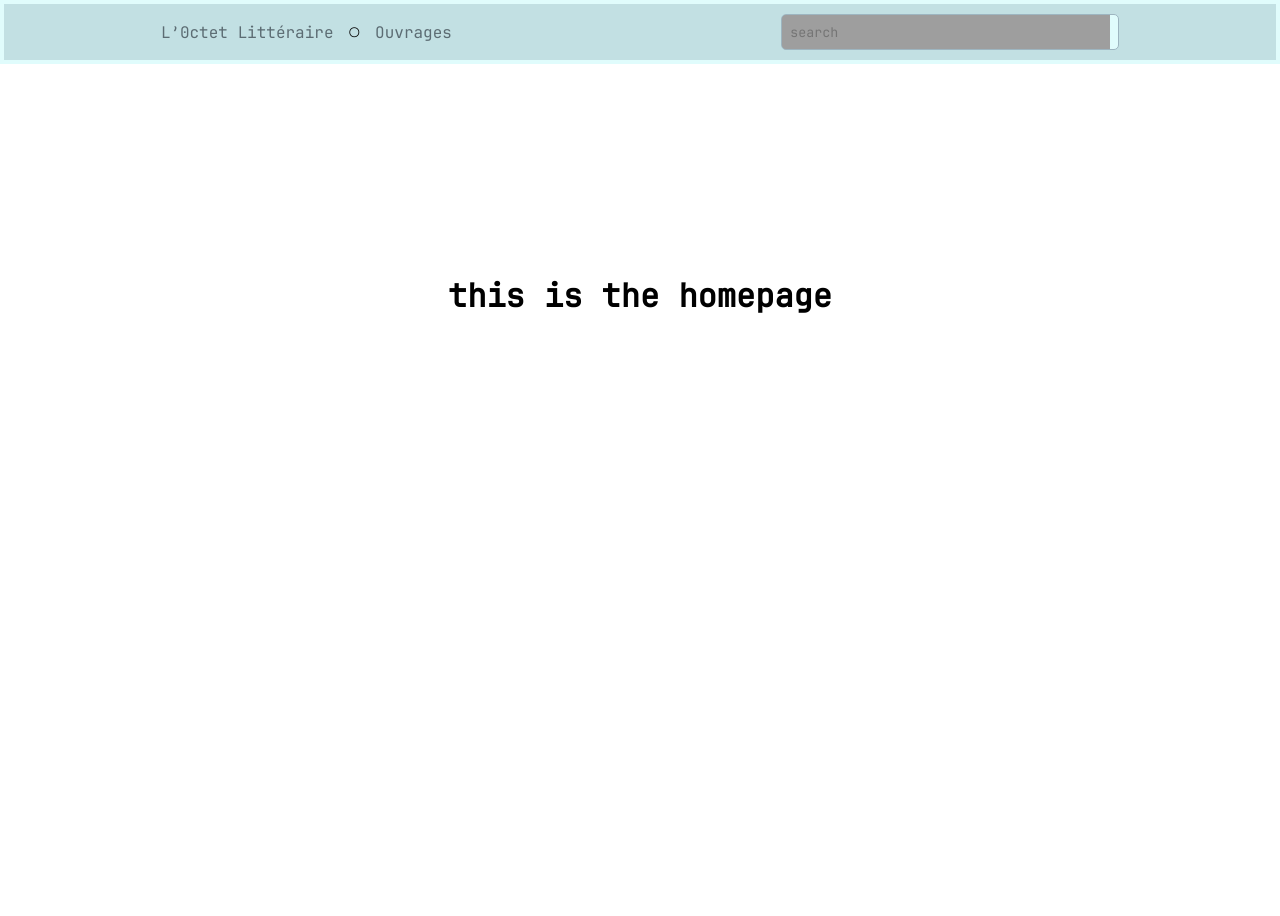
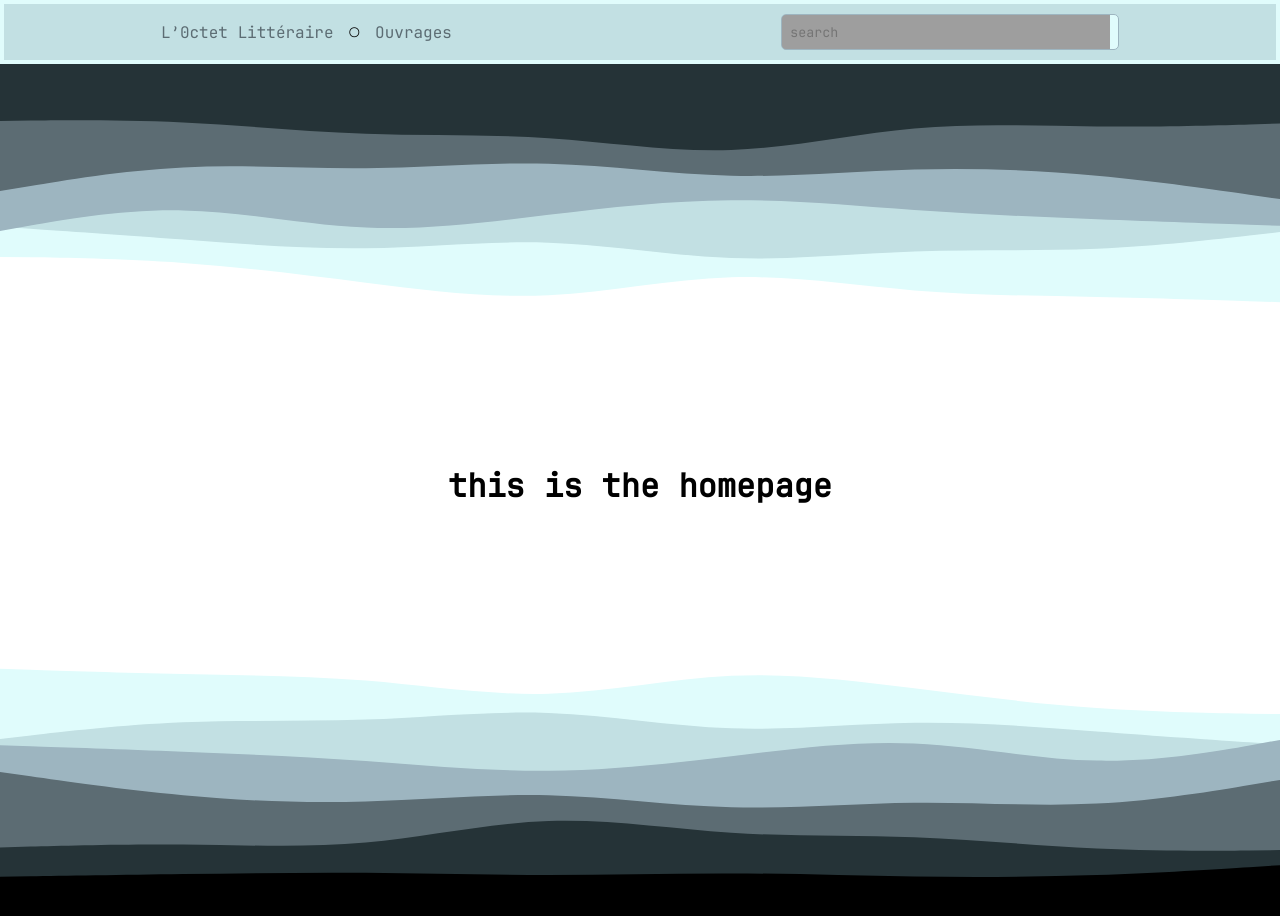
Before and after one commit to pw04ast-TonyThomas/P-Web-DB-294-Frontend, a Vue app in the folder p-web-db-294-frontend/: page / in a window 1280 px wide. Shown: the top 916 px of the page. Before the commit the page ends 800 px from the top, so only its background shows below. Built offline with nearby package versions, Linux system fonts and the light colour scheme; grey boxes are pictures that could not be loaded; the HTML template or start-up script is replaced by a standard one.

Commit message:
feat: add funny svg at top and bottom of all pages [20]

```diff
--- a/p-web-db-294-frontend/src/App.vue
+++ b/p-web-db-294-frontend/src/App.vue
@@ -5,7 +5,7 @@ import SearchBar from './components/SearchBar.vue'
 
 <template>
   <div class="wrapper">
-    <header style="grid-area: header;">
+    <header style="grid-area: header">
       <nav>
         <RouterLink to="/">L&CloseCurlyQuote;0ctet Littéraire</RouterLink>
           <span></span>
@@ -13,9 +13,11 @@ import SearchBar from './components/SearchBar.vue'
       </nav>
       <SearchBar></SearchBar>
     </header>
+    <img class="svg top" style="grid-area: top-svg" src="./assets/waves-top.svg" alt="">
     <main style="grid-area: main">
       <RouterView />
     </main>
+    <img class="svg bot" style="grid-area: bot-svg" src="./assets/waves-bot.svg" alt="">
     <footer style="grid-area: footer"></footer>
   </div>
 </template>
@@ -65,4 +67,20 @@ import SearchBar from './components/SearchBar.vue'
       }
     }
   }
+
+  .svg {
+    width: 100%;
+    height: 50vh;
+  }
+
+  .top {
+    transform: scaleY(-1);
+    transform-origin: center;
+  }
+
+  footer {
+    background: #000000;
+    height: 100%;
+    width: 100%;
+  }
 </style>
```
Also changed, not shown: p-web-db-294-frontend/src/assets/waves-bot.svg (added), p-web-db-294-frontend/src/assets/waves-top.svg (added).
